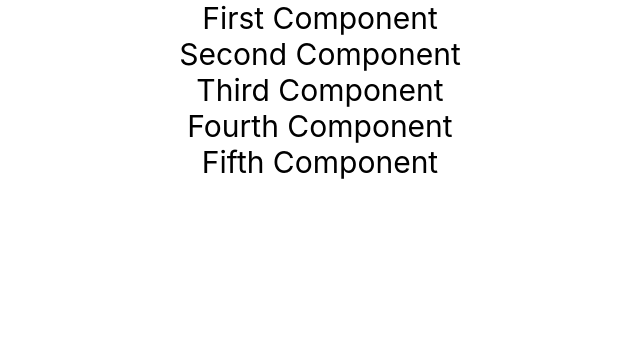
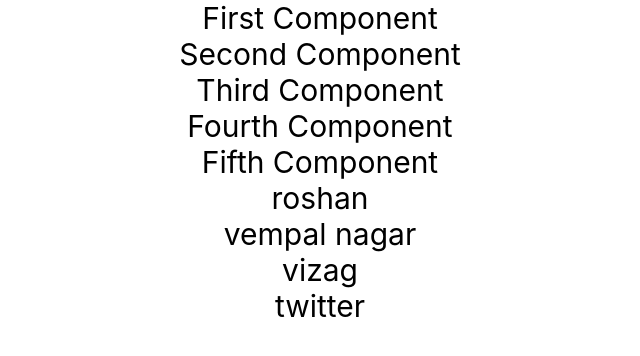
Before and after one commit to roshan395/counter-react, a React (Create React App) app: page / in a window 1280 px wide. Shown: the top 356 px of the page, without its empty margins (320-960 px from the left). Built offline with nearby package versions, Linux system fonts and the light colour scheme.

Commit message:
javascript learning

```diff
--- a/src/components/examples/LearningComponent.jsx
+++ b/src/components/examples/LearningComponent.jsx
@@ -2,6 +2,7 @@
 import SecondComponent from './SecondComponent';
 import ThirdComponent from './ThirdComponent';
 import FourthComponent from './FourthComponent';
+import LearningJavaScript from './LearningJavaScript';
 
 export default function LearningComponent() {
     return (
@@ -11,6 +12,7 @@
         <ThirdComponent></ThirdComponent>
         <FourthComponent></FourthComponent>
         <FifthComponent></FifthComponent>
+        <LearningJavaScript></LearningJavaScript>
       </div>
     );
 }
--- /dev/null
+++ b/src/components/examples/LearningJavaScript.jsx
@@ -0,0 +1,32 @@
+const person = {
+    name: 'roshan',
+    address: {
+        line1: 'vempal nagar',
+        city: 'vizag'
+    },
+    profiles: ['twitter', 'linkedin', 'instagram'],
+    printProfile: () => {
+        person.profiles.map(
+            (profile) => {
+                console.log(profile)
+            }
+        )
+        console.log(person.profiles[1])
+    }
+}
+
+//function printProfile() {
+//    console.log(person.profiles[1])
+//}
+
+export default function LearningJavaScript(){
+    return(
+        <>
+        <div>{person.name}</div>
+        <div>{person.address.line1}</div>
+        <div>{person.address.city}</div>
+        <div>{person.profiles[0]}</div>
+        <div>{person.printProfile()}</div>
+        </>
+    )
+}
```
